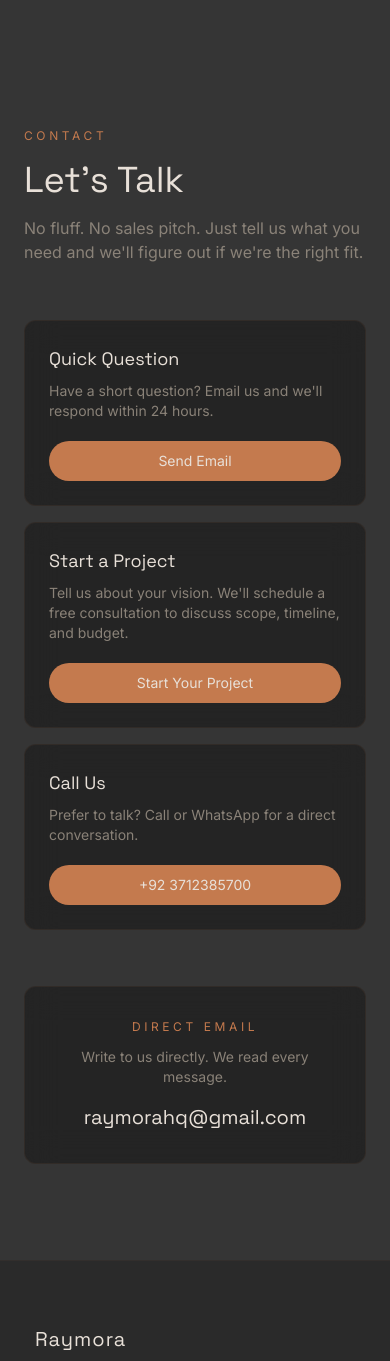
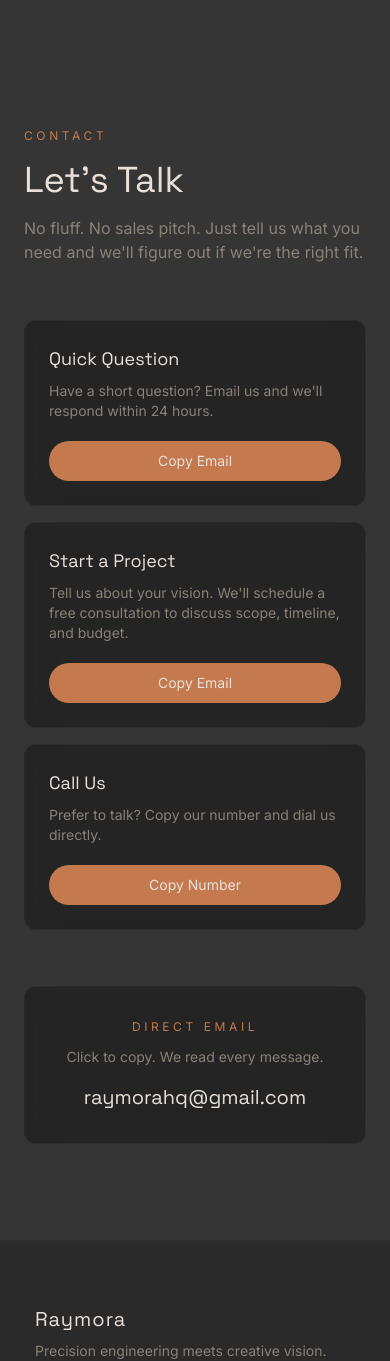
Before and after one commit to panelmakerr/Raymora, a Next.js app: page /contact in a window 390 px wide. Shown: the top 1361 px of the page. Built offline with nearby package versions, Linux system fonts and the light colour scheme.

Commit message:
Click email/phone copies to clipboard instead of opening links

```diff
--- /dev/null
+++ b/src/app/(public)/contact/ContactClient.tsx
@@ -0,0 +1,56 @@
+"use client";
+
+import CopyButton from "@/components/ui/CopyButton";
+
+const tiers = [
+  {
+    title: "Quick Question",
+    desc: "Have a short question? Email us and we'll respond within 24 hours.",
+    copy: "raymorahq@gmail.com",
+    label: "Copy Email",
+  },
+  {
+    title: "Start a Project",
+    desc: "Tell us about your vision. We'll schedule a free consultation to discuss scope, timeline, and budget.",
+    copy: "raymorahq@gmail.com",
+    label: "Copy Email",
+  },
+  {
+    title: "Call Us",
+    desc: "Prefer to talk? Copy our number and dial us directly.",
+    copy: "+923712385700",
+    label: "Copy Number",
+  },
+];
+
+export default function ContactClient() {
+  return (
+    <>
+      <div className="grid md:grid-cols-3 gap-4 mb-14">
+        {tiers.map((t) => (
+          <div key={t.title} className="glass-card p-6 flex flex-col">
+            <h2 className="font-serif text-lg text-soft-cream mb-2">{t.title}</h2>
+            <p className="text-sm text-muted-sage mb-5 flex-1">{t.desc}</p>
+            <CopyButton
+              text={t.copy}
+              className="inline-block text-sm bg-clay text-soft-cream px-6 py-2.5 rounded-full text-center transition-all duration-300 hover:bg-clay-light w-full"
+            >
+              {t.label}
+            </CopyButton>
+          </div>
+        ))}
+      </div>
+
+      <div className="glass-card p-8 max-w-2xl mx-auto text-center">
+        <p className="text-xs uppercase tracking-[0.3em] text-clay mb-3">Direct Email</p>
+        <p className="text-muted-sage text-sm mb-4">Click to copy. We read every message.</p>
+        <CopyButton
+          text="raymorahq@gmail.com"
+          className="text-xl md:text-2xl font-serif text-soft-cream hover:text-clay transition-colors mx-auto"
+        >
+          raymorahq@gmail.com
+        </CopyButton>
+      </div>
+    </>
+  );
+}
--- a/src/app/(public)/contact/page.tsx
+++ b/src/app/(public)/contact/page.tsx
@@ -1,33 +1,10 @@
 import type { Metadata } from "next";
+import ContactClient from "./ContactClient";
 
 export const metadata: Metadata = {
   title: "Contact — Raymora",
   description: "Start your project with Raymora. Tell us about your vision.",
 };
-
-const tiers = [
-  {
-    title: "Quick Question",
-    desc: "Have a short question? Email us and we'll respond within 24 hours.",
-    action: "raymorahq@gmail.com",
-    href: "mailto:raymorahq@gmail.com",
-    label: "Send Email",
-  },
-  {
-    title: "Start a Project",
-    desc: "Tell us about your vision. We'll schedule a free consultation to discuss scope, timeline, and budget.",
-    action: "raymorahq@gmail.com",
-    href: "mailto:raymorahq@gmail.com?subject=Project%20Inquiry",
-    label: "Start Your Project",
-  },
-  {
-    title: "Call Us",
-    desc: "Prefer to talk? Call or WhatsApp for a direct conversation.",
-    action: "+92 3712385700",
-    href: "tel:+923712385700",
-    label: "+92 3712385700",
-  },
-];
 
 export default function ContactPage() {
   return (
@@ -38,32 +15,7 @@ export default function ContactPage() {
         <p className="text-muted-sage mb-14 max-w-lg">
           No fluff. No sales pitch. Just tell us what you need and we&apos;ll figure out if we&apos;re the right fit.
         </p>
-
-        <div className="grid md:grid-cols-3 gap-4 mb-14">
-          {tiers.map((t) => (
-            <div key={t.title} className="glass-card p-6 flex flex-col">
-              <h2 className="font-serif text-lg text-soft-cream mb-2">{t.title}</h2>
-              <p className="text-sm text-muted-sage mb-5 flex-1">{t.desc}</p>
-              <a
-                href={t.href}
-                className="inline-block text-sm bg-clay text-soft-cream px-6 py-2.5 rounded-full text-center transition-all duration-300 hover:bg-clay-light"
-              >
-                {t.label}
-              </a>
-            </div>
-          ))}
-        </div>
-
-        <div className="glass-card p-8 max-w-2xl mx-auto text-center">
-          <p className="text-xs uppercase tracking-[0.3em] text-clay mb-3">Direct Email</p>
-          <p className="text-muted-sage text-sm mb-4">Write to us directly. We read every message.</p>
-          <a
-            href="mailto:raymorahq@gmail.com"
-            className="text-xl md:text-2xl font-serif text-soft-cream hover:text-clay transition-colors"
-          >
-            raymorahq@gmail.com
-          </a>
-        </div>
+        <ContactClient />
       </div>
     </div>
   );
--- a/src/components/layout/Navbar.tsx
+++ b/src/components/layout/Navbar.tsx
@@ -2,6 +2,7 @@
 
 import { useState, useEffect } from "react";
 import { motion, AnimatePresence } from "framer-motion";
+import CopyButton from "@/components/ui/CopyButton";
 
 interface Link {
   href: string;
@@ -52,12 +53,12 @@ export default function Navbar() {
                   {link.label}
                 </a>
               ))}
-              <a
-                href="mailto:raymorahq@gmail.com"
+              <CopyButton
+                text="raymorahq@gmail.com"
                 className="inline-block px-6 py-2 text-sm bg-clay text-soft-cream rounded-full transition-all duration-300 hover:bg-clay-light hover:shadow-lg hover:shadow-clay/20"
               >
                 Start Project
-              </a>
+              </CopyButton>
             </div>
             <button
               className="md:hidden flex flex-col gap-1.5 p-2"
@@ -81,9 +82,9 @@ export default function Navbar() {
                   {link.label}
                 </a>
               ))}
-              <a href="/contact" className="text-sm text-soft-cream bg-clay rounded-full px-4 py-2 text-center" onClick={() => setMenuOpen(false)}>
+              <CopyButton text="raymorahq@gmail.com" className="text-sm text-soft-cream bg-clay rounded-full px-4 py-2 text-center w-full">
                 Start Project
-              </a>
+              </CopyButton>
             </motion.div>
           )}
         </motion.nav>
--- a/src/components/sections/CTASection.tsx
+++ b/src/components/sections/CTASection.tsx
@@ -1,6 +1,7 @@
 "use client";
 
 import ScrollReveal from "@/components/animations/ScrollReveal";
+import CopyButton from "@/components/ui/CopyButton";
 
 export default function CTASection() {
   return (
@@ -14,22 +15,27 @@ export default function CTASection() {
           <p className="text-muted-sage mb-4 max-w-md mx-auto">
             Tell us about your project. We&apos;ll get back to you within 24 hours.
           </p>
-          <p className="text-sm text-clay font-mono mb-8">
-            raymorahq@gmail.com
-          </p>
+          <div className="mb-8">
+            <CopyButton
+              text="raymorahq@gmail.com"
+              className="text-sm text-clay font-mono hover:text-clay-light transition-colors"
+            >
+              raymorahq@gmail.com
+            </CopyButton>
+          </div>
           <div className="flex flex-col sm:flex-row gap-4 justify-center">
-            <a
-              href="mailto:raymorahq@gmail.com"
+            <CopyButton
+              text="raymorahq@gmail.com"
               className="inline-block bg-clay text-soft-cream px-10 py-4 rounded-full text-sm font-semibold tracking-wide transition-all duration-300 hover:bg-clay-light hover:scale-105"
             >
-              Start Your Project
-            </a>
-            <a
-              href="tel:+923712385700"
+              Copy Email
+            </CopyButton>
+            <CopyButton
+              text="+923712385700"
               className="inline-block border border-clay/30 text-soft-cream px-10 py-4 rounded-full text-sm tracking-wide transition-all duration-300 hover:bg-clay/10"
             >
-              Call +92 3712385700
-            </a>
+              Copy Number
+            </CopyButton>
           </div>
         </ScrollReveal>
       </div>
--- /dev/null
+++ b/src/components/ui/CopyButton.tsx
@@ -0,0 +1,49 @@
+"use client";
+
+import { useState, type ReactNode } from "react";
+
+interface Props {
+  text: string;
+  children: ReactNode;
+  className?: string;
+}
+
+export default function CopyButton({ text, children, className = "" }: Props) {
+  const [copied, setCopied] = useState(false);
+
+  const handleCopy = async () => {
+    try {
+      await navigator.clipboard.writeText(text);
+      setCopied(true);
+      setTimeout(() => setCopied(false), 1800);
+    } catch {
+      // fallback
+      const el = document.createElement("textarea");
+      el.value = text;
+      document.body.appendChild(el);
+      el.select();
+      document.execCommand("copy");
+      document.body.removeChild(el);
+      setCopied(true);
+      setTimeout(() => setCopied(false), 1800);
+    }
+  };
+
+  return (
+    <button
+      type="button"
+      onClick={handleCopy}
+      className={`relative transition-all duration-300 ${className}`}
+      aria-label={`Copy ${text} to clipboard`}
+    >
+      {copied ? (
+        <span className="flex items-center gap-2">
+          <svg width="14" height="14" viewBox="0 0 24 24" fill="none" stroke="currentColor" strokeWidth="2.5" strokeLinecap="round" strokeLinejoin="round"><polyline points="20 6 9 17 4 12"/></svg>
+          Copied!
+        </span>
+      ) : (
+        children
+      )}
+    </button>
+  );
+}
```
